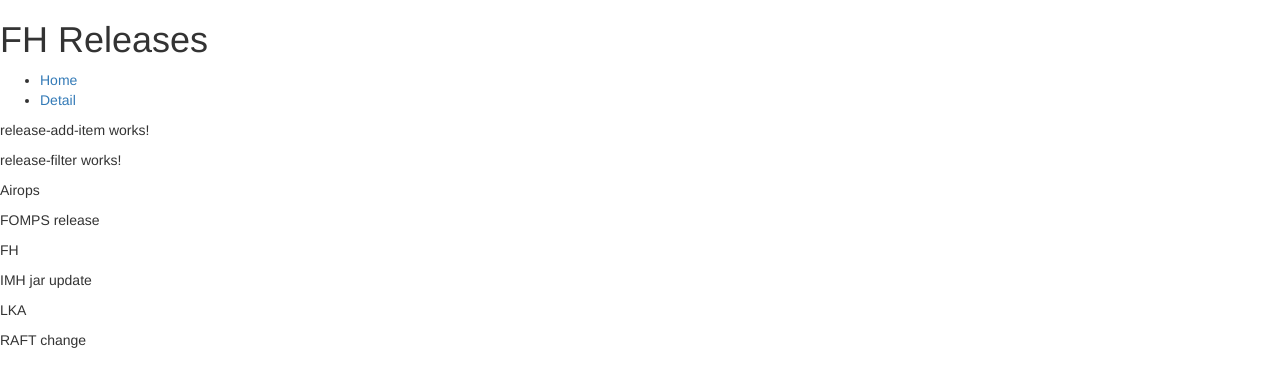
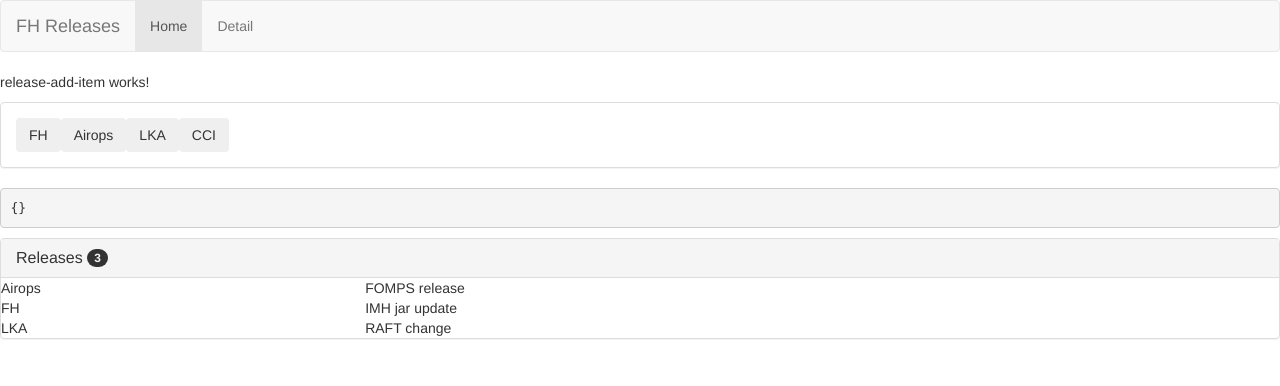
Before and after one commit to MattMasuda/workshop-app, an Angular app: page /#/home in a window 1280 px wide. Shown: the top 386 px of the page. Built offline with nearby package versions, Linux system fonts and the light colour scheme.

Commit message:
Add some Bootstrap styling

```diff
--- a/src/app/app.component.html
+++ b/src/app/app.component.html
@@ -1,10 +1,14 @@
-<h1>{{title}}</h1>
-<nav>
-  <div class="nav-wrapper">
-    <ul>
-      <li routerLinkActive="green-background">
+<nav class="navbar navbar-default">
+  <div>
+    <div class="navbar-header">
+      <div class="navbar-brand">
+        {{title}}
+      </div>
+    </div>
+    <ul class="nav navbar-nav">
+      <li routerLinkActive="active">
         <a [routerLink]="['/home']">Home</a></li>
-      <li routerLinkActive="green-background">
+      <li routerLinkActive="active">
         <a [routerLink]="['/detail']">Detail</a></li>
     </ul>
   </div>
--- a/src/app/release-filter/release-filter.component.html
+++ b/src/app/release-filter/release-filter.component.html
@@ -1,3 +1,11 @@
-<p>
-  release-filter works!
-</p>
+<div class="panel panel-default">
+    <div class="panel-body">
+        <button class="btn"
+            *ngFor="let customer of customers"
+            (click)="setCustomerFilter(customer.name)"
+            [class.button-selected]="customerFilter.name === customer.name">
+            {{customer.name}}
+        </button>
+    </div>
+</div>
+<pre>{{ customerFilter | json }}</pre>
--- a/src/app/release-filter/release-filter.component.ts
+++ b/src/app/release-filter/release-filter.component.ts
@@ -7,9 +7,21 @@ import { Component, OnInit } from '@angular/core';
 })
 export class ReleaseFilterComponent implements OnInit {
 
+  customerFilter: any = {};
+
+  customers: any[] = [
+    { name: 'FH' },
+    { name: 'Airops' },
+    { name: 'LKA' },
+    { name: 'CCI' }
+  ];
+
   constructor() { }
 
   ngOnInit() {
   }
 
+  setCustomerFilter(customer : string): void {
+    this.customerFilter.name = customer;
+  }
 }
--- a/src/app/release-list/release-list.component.html
+++ b/src/app/release-list/release-list.component.html
@@ -1,4 +1,11 @@
-<div *ngFor="let release of releases">
-  <p>{{ release.customer }}</p>
-  <p>{{ release.description }}<p>
+<div class="panel panel-default">
+  <div class="panel-heading">
+    <h3 class="panel-title">Releases <span class="badge">{{ count }}</span></h3>
+  </div>
+    <table class="table">
+      <tr *ngFor="let release of releases">
+        <td>{{ release.customer }}</td>
+        <td>{{ release.description }}</td>
+      </tr>
+    </table>
 </div>
--- a/src/app/release-list/release-list.component.ts
+++ b/src/app/release-list/release-list.component.ts
@@ -23,14 +23,17 @@ export class ReleaseListComponent implements OnInit {
       "customer": "LKA",
       "description": "RAFT change"
     }
+  ]
 
-  ]
+  count: number = 0;
+
   constructor() {
     this.releases.sort((left, right)=> {
       if (left.customer > right.customer) return 1;
       if (left.customer < right.customer) return -1;
       return 0;
     });
+    this.count = this.releases.length;
   }
 
   ngOnInit() {
--- a/src/styles.css
+++ b/src/styles.css
@@ -1 +1,5 @@
 /* You can add global styles to this file, and also import other style files */
+.button-selected {
+  background-color: red;
+  color: white;
+}
```
